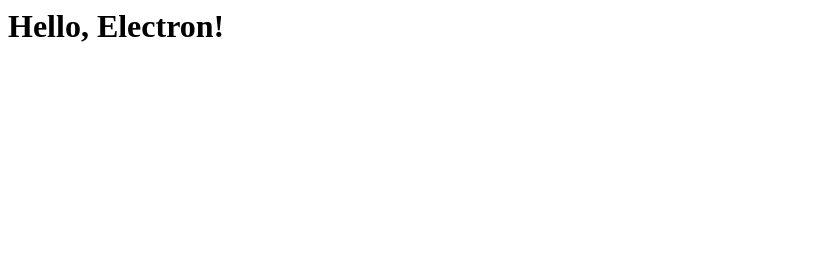
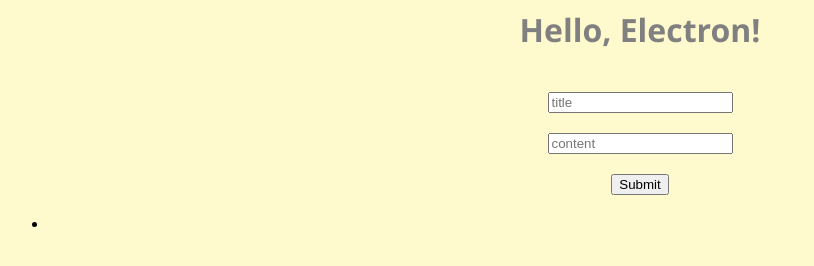
Before and after one commit to AmitEyaly/electro-test, a plain HTML site: page src/index.html in a window 1280 px wide. Shown: the whole page, without its empty margins (0-814 px from the left). Drawn offline with Linux system fonts and the light colour scheme.

Commit message:
Fix HTML and script loading (index.html, script.js)

```diff
--- a/src/index.html
+++ b/src/index.html
@@ -1,10 +1,22 @@
 <html></html>
   <head>
     <title>My Electron App</title>
+  <link rel="stylesheet" href="./main.css">
   </head>
   <body>
     <h1>Hello, Electron!</h1>
+    <div class="userInput">
+    <input type="text" placeholder="title" id="title">
+    <input type="text" placeholder="content" id="content">
+    <button id="submitBtn">Submit</button>
+    </div>
+    <ul>
+      <li id="listTemplate" >
+        <h2 class="title"></h2>
+        <p class="content"></p>
+      </li>
+    </ul>
 
-    <script src="script.js"></script>
+    <script src="./script.js"></script>
   </body>
 </html>
--- a/src/main.css
+++ b/src/main.css
@@ -0,0 +1,24 @@
+body{
+    background-color: lemonchiffon;
+    font-family: Arial, sans-serif;
+}
+
+h1{
+    color: gray;
+    font-family: 'Segoe UI', Tahoma, Geneva, Verdana, sans-serif;
+    text-align: center;
+    }
+
+input{
+    margin-top: 20px;
+}
+
+button{
+    margin-top: 20px;
+}
+
+.userInput{
+    display: flex;
+    flex-direction: column;
+    align-items: center;
+}
--- a/src/script.js
+++ b/src/script.js
@@ -0,0 +1,21 @@
+console.log("hello script");
+
+const title= document.getElementById('title') ;
+const content= document.getElementById('content') ;
+const submitBtn= document.getElementById('submitBtn') ;
+
+if (!title || !content || !submitBtn) {
+    throw new Error('Required elements are missing in the HTML');
+}
+
+submitBtn.addEventListener('click', () => {
+    const titleValue = title.value;
+    console.log(titleValue);
+    const contentValue = content.value;
+    console.log(contentValue);
+
+    if (titleValue && contentValue) {
+        console.log(titleValue, contentValue);
+
+}
+});
```
Also changed, not shown: main.js (+7 -2 lines).
